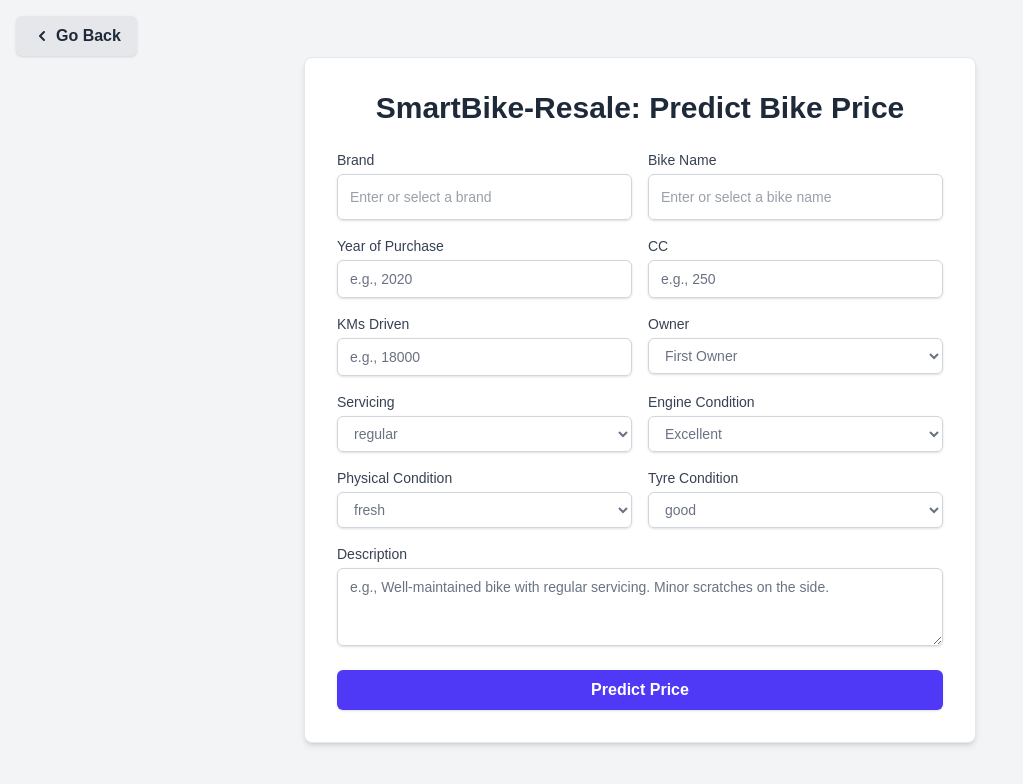
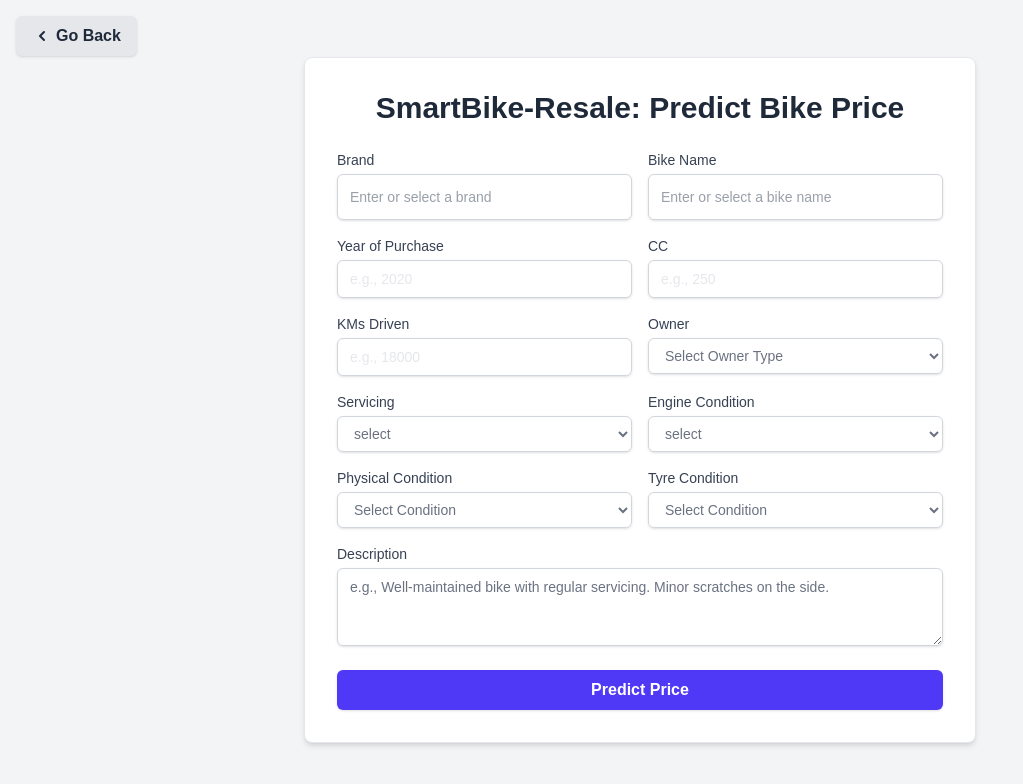
Before and after one commit to laxman3452/SmartBike-Resale, a Next.js app in the folder frontend/smartbikeresale/: page /price-prediction in a window 1280 px wide. Shown: the top 784 px of the page, without its empty margins (0-1023 px from the left). Built offline with nearby package versions, Linux system fonts and the light colour scheme.

Commit message:
predict-price-form value auto revamp

```diff
--- a/frontend/smartbikeresale/src/app/price-prediction/page.js
+++ b/frontend/smartbikeresale/src/app/price-prediction/page.js
@@ -401,7 +401,7 @@ const PricePrediction = () => {
               name="year_of_purchase"
               value={formData.year_of_purchase}
               onChange={handleChange}
-              className="mt-1 block w-full px-3 py-2 border border-gray-300 rounded-md shadow-sm focus:outline-none focus:ring-indigo-500 focus:border-indigo-500 sm:text-sm transition duration-150 ease-in-out placeholder:text-gray-500 text-gray-500"
+              className="mt-1 block w-full px-3 py-2 border border-gray-300 rounded-md shadow-sm focus:outline-none focus:ring-indigo-500 focus:border-indigo-500 sm:text-sm transition duration-150 ease-in-out placeholder:text-gray-200 text-gray-500"
               placeholder="e.g., 2020"
             />
           </div>
@@ -415,7 +415,7 @@ const PricePrediction = () => {
               name="cc"
               value={formData.cc}
               onChange={handleChange}
-              className="mt-1 block w-full px-3 py-2 border border-gray-300 rounded-md shadow-sm focus:outline-none focus:ring-indigo-500 focus:border-indigo-500 sm:text-sm transition duration-150 ease-in-out placeholder:text-gray-500 text-gray-500"
+              className="mt-1 block w-full px-3 py-2 border border-gray-300 rounded-md shadow-sm focus:outline-none focus:ring-indigo-500 focus:border-indigo-500 sm:text-sm transition duration-150 ease-in-out placeholder:text-gray-200 text-gray-500"
               placeholder="e.g., 250"
             />
           </div>
@@ -429,7 +429,7 @@ const PricePrediction = () => {
               name="kms_driven"
               value={formData.kms_driven}
               onChange={handleChange}
-              className="mt-1 block w-full px-3 py-2 border border-gray-300 rounded-md shadow-sm focus:outline-none focus:ring-indigo-500 focus:border-indigo-500 sm:text-sm transition duration-150 ease-in-out placeholder:text-gray-500 text-gray-500"
+              className="mt-1 block w-full px-3 py-2 border border-gray-300 rounded-md shadow-sm focus:outline-none focus:ring-indigo-500 focus:border-indigo-500 sm:text-sm transition duration-150 ease-in-out placeholder:text-gray-200 text-gray-500"
               placeholder="e.g., 18000"
             />
           </div>
@@ -444,6 +444,8 @@ const PricePrediction = () => {
               onChange={handleChange}
               className="mt-1 block w-full px-3 py-2 border border-gray-300 rounded-md shadow-sm focus:outline-none focus:ring-indigo-500 focus:border-indigo-500 sm:text-sm transition duration-150 ease-in-out text-gray-500 "
             >
+              <option value="">Select Owner Type</option>
+
               <option value="First Owner">First Owner</option>
               <option value="Second Owner">Second Owner</option>
               <option value="Third Owner">Third Owner</option>
@@ -461,6 +463,8 @@ const PricePrediction = () => {
               onChange={handleChange}
               className="mt-1 block w-full px-3 py-2 border border-gray-300 rounded-md shadow-sm focus:outline-none focus:ring-indigo-500 focus:border-indigo-500 sm:text-sm transition duration-150 ease-in-out text-gray-500"
             >
+              <option value="">select</option>
+
               <option value="regular">regular</option>
               <option value="irregular">irregular</option>
             </select>
@@ -476,7 +480,7 @@ const PricePrediction = () => {
               onChange={handleChange}
               className="mt-1 block w-full px-3 py-2 border border-gray-300 rounded-md shadow-sm focus:outline-none focus:ring-indigo-500 focus:border-indigo-500 sm:text-sm transition duration-150 ease-in-out text-gray-500"
             >
-              <option value="Excellent">Excellent</option>
+              <option value="">select</option>
               <option value="open">open</option>
               <option value="seal">seal</option>
             </select>
@@ -492,6 +496,8 @@ const PricePrediction = () => {
               onChange={handleChange}
               className="mt-1 block w-full px-3 py-2 border border-gray-300 rounded-md shadow-sm focus:outline-none focus:ring-indigo-500 focus:border-indigo-500 sm:text-sm transition duration-150 ease-in-out text-gray-500"
             >
+              <option value="">Select Condition</option>
+
               <option value="fresh">fresh</option>
               <option value="like new">like new</option>
               <option value="old">old</option>
@@ -509,6 +515,8 @@ const PricePrediction = () => {
               onChange={handleChange}
               className="mt-1 block w-full px-3 py-2 border border-gray-300 rounded-md shadow-sm focus:outline-none focus:ring-indigo-500 focus:border-indigo-500 sm:text-sm transition duration-150 ease-in-out text-gray-500"
             >
+              <option value="">Select Condition</option>
+
               <option value="good">good</option>
               <option value="new">new</option>
               <option value="worn">worn</option>
```
